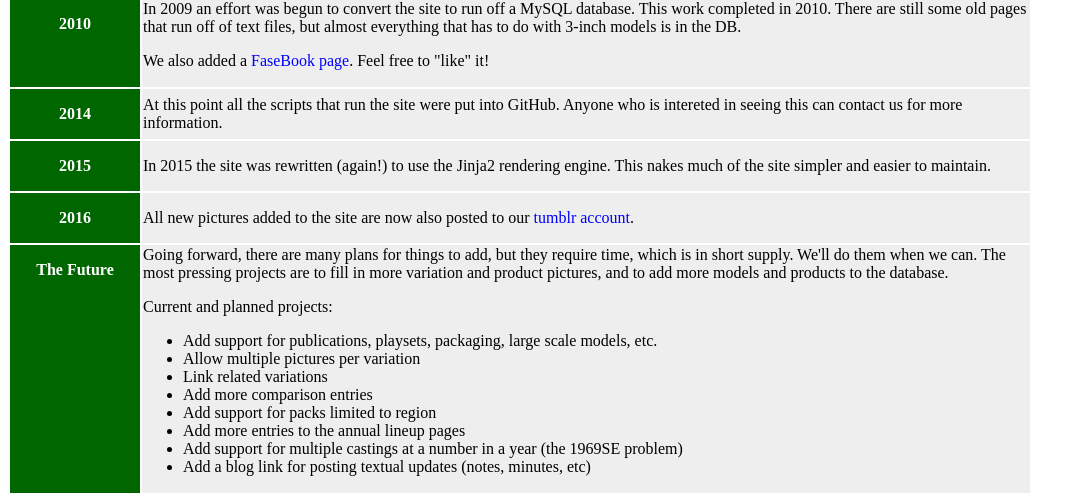
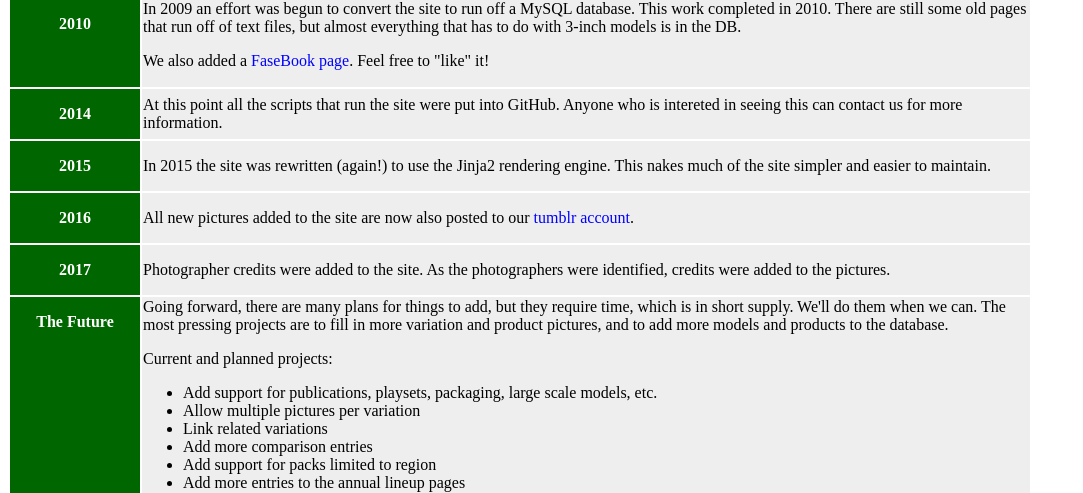
Before and after one commit to ddierschow/bamca, a PHP site: page /pages/club.php in a window 1280 px wide. Shown: the part 1197-1690 px from the top of the page, without its empty margins (0-1083 px from the left). Run offline with PHP 8.4, Linux system fonts and the light colour scheme; a stand-in replaces the project's code that opens the database connection; some libraries are stand-ins or nearby versions.

Commit message:
Post-release fixes.

```diff
--- a/htdocs/convoy/updates.php
+++ b/htdocs/convoy/updates.php
@@ -19,7 +19,7 @@ Information<br>
 </div>
 
 <div align="left">
-February 11, 2017 - Revised a lot of entries for consistancy.  Added a few reported variations.  Moved picture credits into database.<br>
+February 11, 2018 - Revised a lot of entries for consistancy.  Added a few reported variations.  Moved picture credits into database.<br>
 July 2, 2017 - Started adding cab variation numbers.  Fixed several errors found in some of the index pages.<br>
 June 16, 2017 - My first pass on rewriting these pages is mostly done.  There will be much more to do in the future but
 I feel things are complete enough to publish them.  Added TODO list.<br>
--- a/htdocs/database.php
+++ b/htdocs/database.php
@@ -35,7 +35,7 @@ $sections[] = array("tag" => "plants", "name" => "Location of Manufacture", "fn"
 $sections[] = array("tag" => "other", "name" => "Other Database Pages", "fn" => 'SectionOther');
 
 $pages = array();
-$pages[] = array("title" => "About", "desc" => "About this website.", "url" => '/pages/about.php');
+$pages[] = array("title" => "About", "desc" => "About this website", "url" => '/pages/about.php');
 $pages[] = array("title" => "Toy Links", "desc" => "Links to other sites of interest", "url" => '/cgi-bin/links.cgi');
 $pages[] = array("title" => "Bibliograpy", "desc" => "Books relevant to collectors", "url" => '/cgi-bin/biblio.cgi');
 $pages[] = array("title" => "Comparisons", "desc" => "Between various Matchbox castings", "url" => '/cgi-bin/compare.cgi');
@@ -43,6 +43,7 @@ $pages[] = array("title" => "Errors", "desc" => "Matchbox manufacturing errors",
 $pages[] = array("title" => "Ads", "desc" => "Matchbox advertising", "url" => '/cgi-bin/ads.cgi');
 $pages[] = array("title" => "Customizations", "desc" => "Customizaed Matchbox toys", "url" => '/cgi-bin/custom.cgi');
 $pages[] = array("title" => "Photographers", "desc" => "Contributors to this site", "url" => '/cgi-bin/photogs.cgi');
+$pages[] = array("title" => "Other Products", "desc" => "A few other products from Matchbox", "url" => '/pages/other.php');
 //prepro.cgi pub.cgi library.cgi package.cgi
 
 DoResetJavascript();
--- a/htdocs/pages/club.php
+++ b/htdocs/pages/club.php
@@ -120,6 +120,14 @@ All new pictures added to the site are now also posted to our
 </tr>
 
 <tr>
+<th class="leftbar">2017</th>
+<td>
+Photographer credits were added to the site.  As the photographers were identified,
+credits were added to the pictures.
+</td>
+</tr>
+
+<tr>
 <th class="leftbar">The Future</th>
 <td>
 Going forward, there are many plans for things to add, but they require time, which
```
Also changed, not shown: 2 other files.
